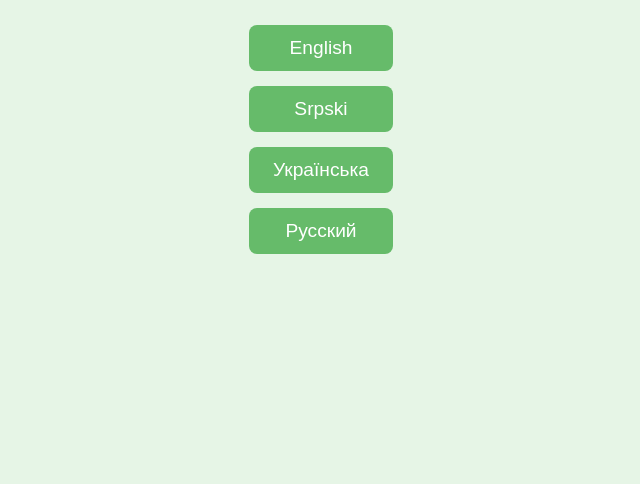
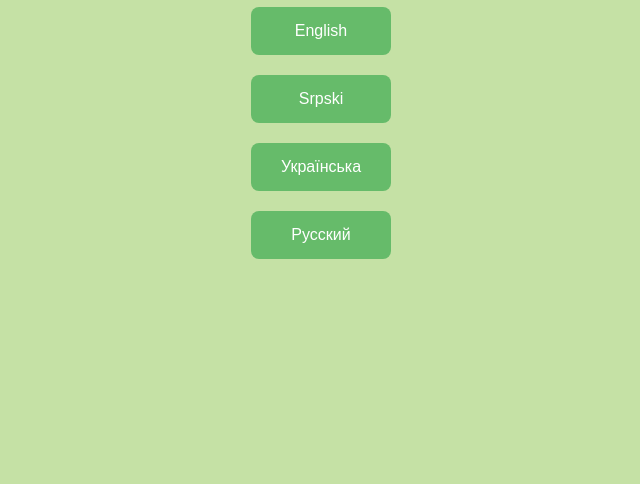
Before and after one commit to Dynasty-botanique/dynasty-botanique, a plain HTML site: page index.html in a window 1280 px wide. Shown: the part 316-800 px from the top of the page, without its empty margins (319-959 px from the left). Drawn offline with Linux system fonts and the light colour scheme.

Commit message:
Add files via upload

```diff
--- a/index.html
+++ b/index.html
@@ -6,56 +6,56 @@
   <title>Select Language</title>
   <style>
     body {
-      margin: 0;
-      padding: 0;
-      font-family: "Arial", sans-serif;
-      background: #e6f5e6; /* нежно-зелёный фон */
-      background-size: cover;
-      background-position: center;
+      background-color: #c5e1a5; /* светло-зелёный */
       display: flex;
       flex-direction: column;
       align-items: center;
       justify-content: center;
       min-height: 100vh;
+      margin: 0;
+      font-family: Arial, sans-serif;
     }
 
     h1 {
       color: #2e7d32;
-      font-size: 2.5rem;
       margin-bottom: 40px;
     }
 
     .button-container {
       display: flex;
       flex-direction: column;
-      gap: 15px;
+      gap: 20px;
     }
 
-    .lang-button {
-      padding: 12px 24px;
-      font-size: 1.2rem;
-      background-color: #66bb6a;
-      color: white;
+    button {
+      padding: 15px 30px;
+      font-size: 16px;
       border: none;
       border-radius: 8px;
       cursor: pointer;
+      background-color: #66bb6a;
+      color: white;
       transition: background-color 0.3s ease;
-      text-align: center;
-      text-decoration: none;
     }
 
-    .lang-button:hover {
-      background-color: #4caf50;
+    button:hover {
+      background-color: #388e3c;
     }
   </style>
 </head>
 <body>
   <h1>Select language</h1>
   <div class="button-container">
-    <a class="lang-button" href="ingredients_en.pdf" target="_blank">English</a>
-    <a class="lang-button" href="ingredients_sr.pdf" target="_blank">Srpski</a>
-    <a class="lang-button" href="ingredients_ua.pdf" target="_blank">Українська</a>
-    <a class="lang-button" href="ingredients_ru.pdf" target="_blank">Русский</a>
+    <button onclick="openPDF('ingredients_en.pdf')">English</button>
+    <button onclick="openPDF('ingredients_sr.pdf')">Srpski</button>
+    <button onclick="openPDF('ingredients_ua.pdf')">Українська</button>
+    <button onclick="openPDF('ingredients_ru.pdf')">Русский</button>
   </div>
+
+  <script>
+    function openPDF(filename) {
+      window.open(filename, '_blank');
+    }
+  </script>
 </body>
 </html>
```
